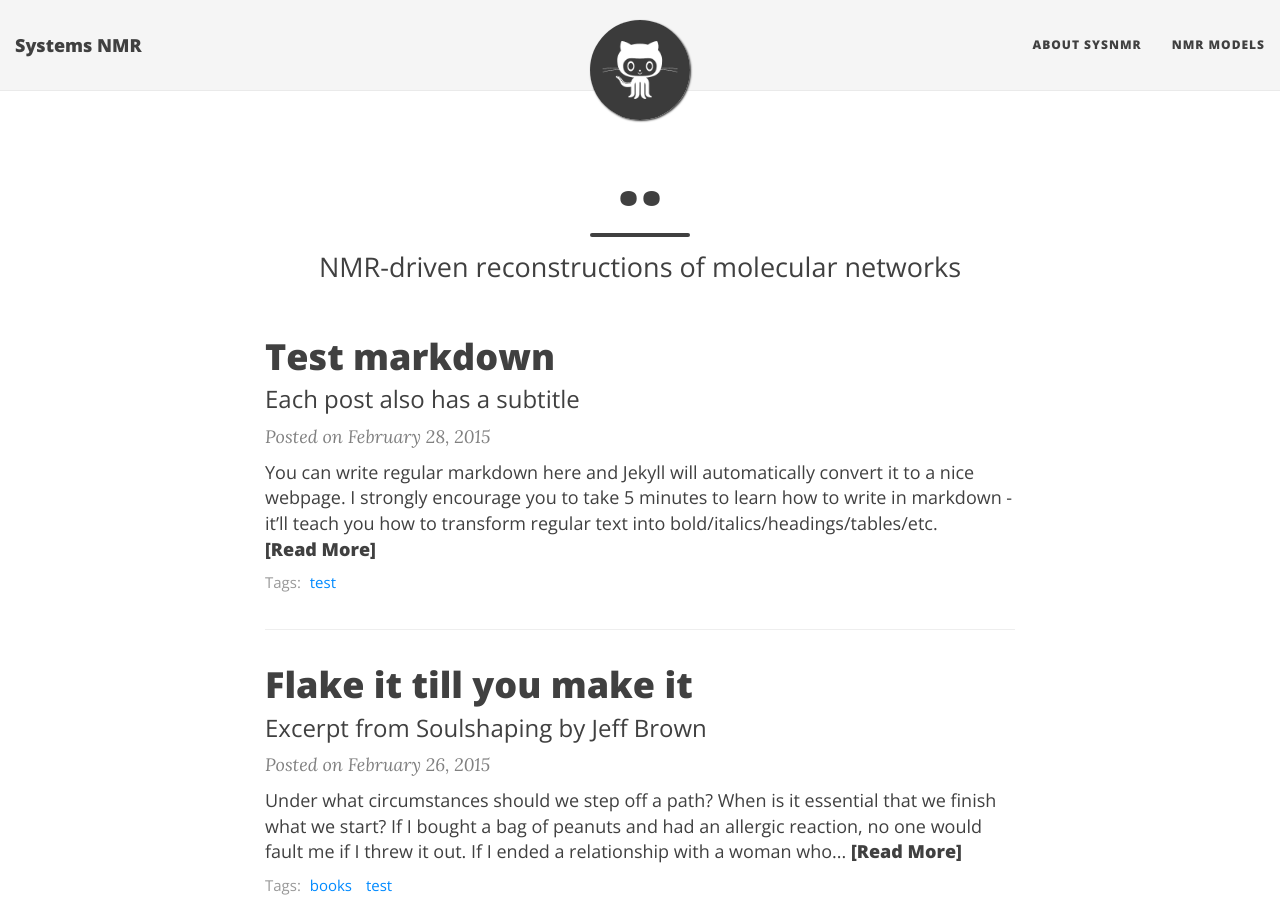
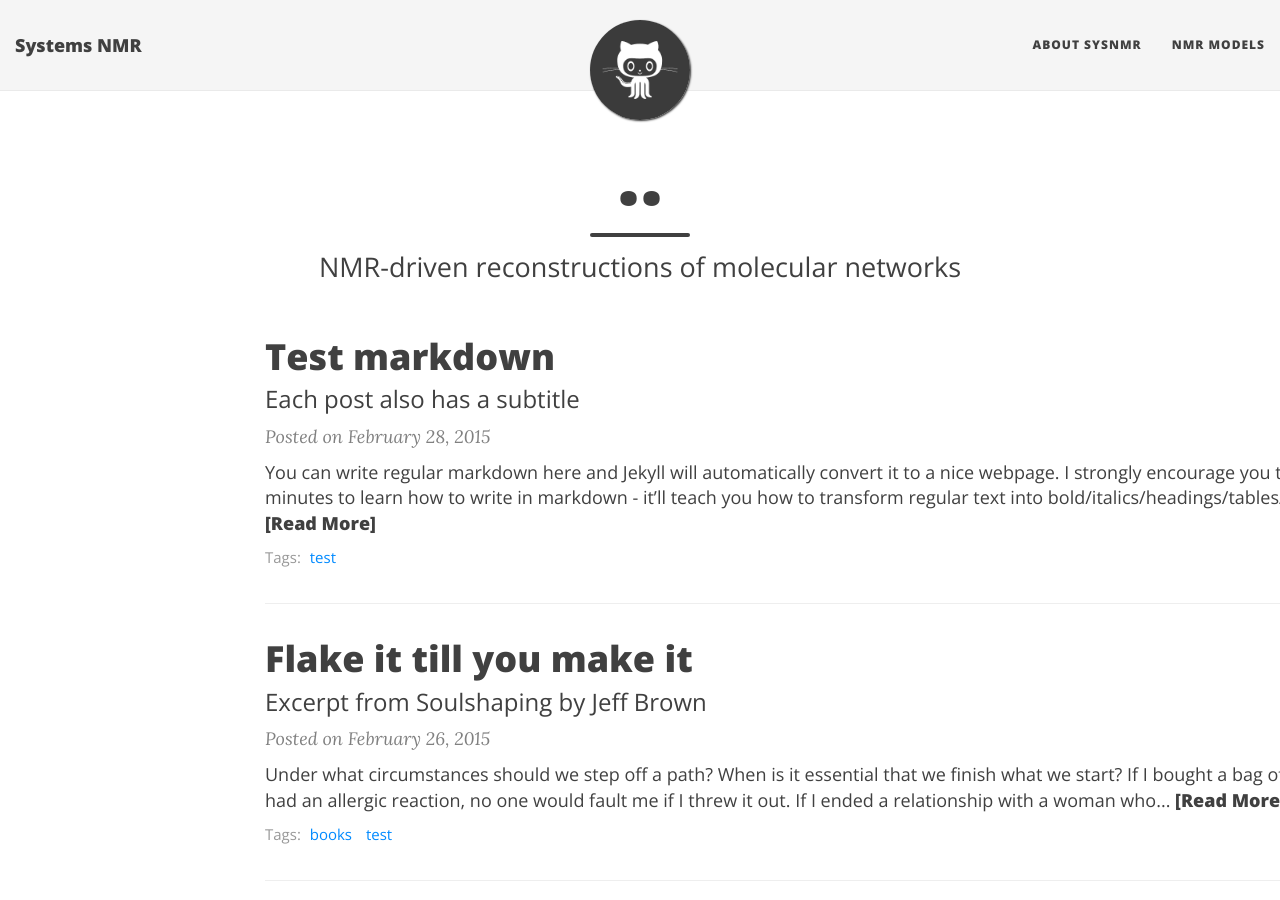
Before and after one commit to systemsnmr/systemsnmr.github.io, a Jekyll site: the page built from index.html, in a window 1280 px wide and 900 px high. Built offline with Jekyll 4.4.1, drawn with Linux system fonts in a browser that asks for light colours; nearby versions of some CDN libraries; the list of posts is cut into pages by our own code.

Commit message:
layouts page col-lg-8>12

```diff
--- a/_layouts/page.html
+++ b/_layouts/page.html
@@ -6,7 +6,7 @@
 
 <div class="container" role="main">
   <div class="row">
-    <div class="col-lg-8 col-lg-offset-2 col-md-10 col-md-offset-1">
+    <div class="col-lg-12 col-lg-offset-2 col-md-10 col-md-offset-1">
       {{ content }}
 	    {% if page.comments %}
         <div class="disqus-comments">
```
